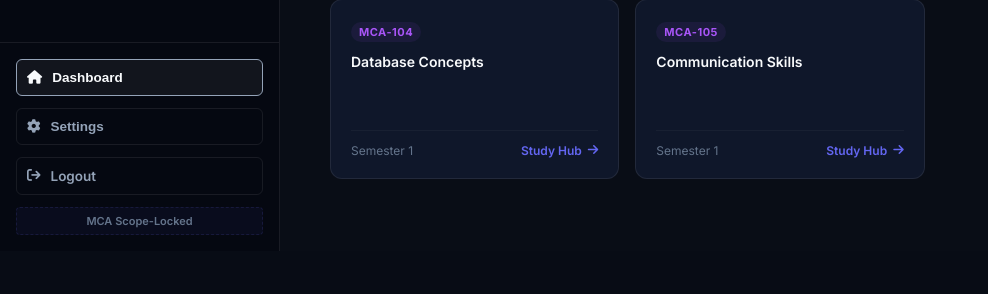
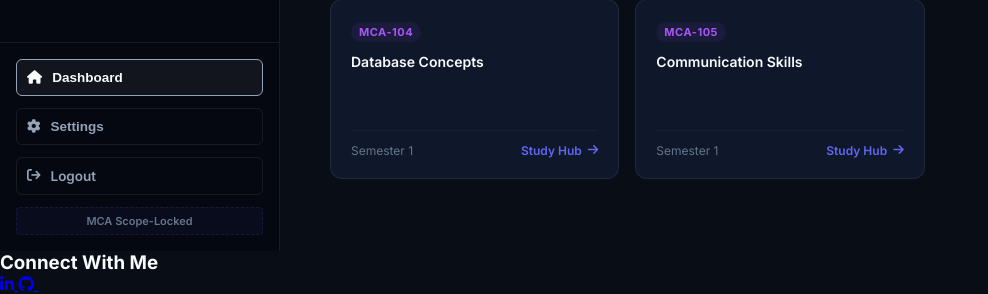
Before and after one commit to vishwa-v17/MCA-AI-ASSISTANT, a Flask app: page / in a window 1280 px wide. Shown: the part 959-1253 px from the top of the page, without its empty margins (0-988 px from the left). Before the commit the page ends 1210 px from the top, so only its background shows below. Run offline with Flask 3, Linux system fonts and the light colour scheme; a user stored in the database is signed in; data comes from the database, SQL or seed files in the repository; data that the repository does not hold is empty; some libraries are stand-ins or nearby versions.

Commit message:
Update index.html

```diff
--- a/templates/index.html
+++ b/templates/index.html
@@ -192,3 +192,34 @@
 <script src="{{ url_for('static', filename='script.js') }}"></script>
 </body>
 </html>
+
+<section class="social-section">
+
+    <h3>Connect With Me</h3>
+
+    <div class="social-links">
+
+        <a href="https://www.linkedin.com/in/vishwanatha-parasannavara-5135bb398/"
+           target="_blank"
+           rel="noopener noreferrer"
+           aria-label="LinkedIn">
+            <i class="fa-brands fa-linkedin-in"></i>
+        </a>
+
+        <a href="https://github.com/vishwa-v17"
+           target="_blank"
+           rel="noopener noreferrer"
+           aria-label="GitHub">
+            <i class="fa-brands fa-github"></i>
+        </a>
+
+        <a href="https://x.com/@vishwa_vish17"
+           target="_blank"
+           rel="noopener noreferrer"
+           aria-label="X">
+            <i class="fa-brands fa-x-twitter"></i>
+        </a>
+
+    </div>
+
+</section>
```
